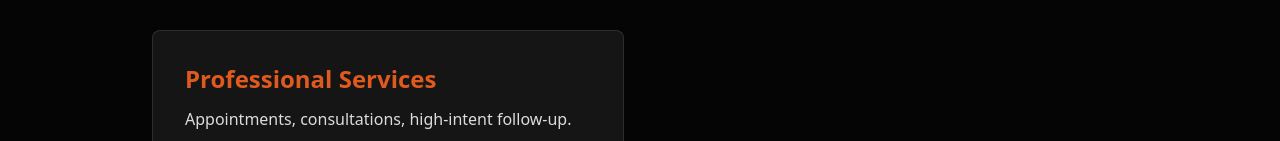
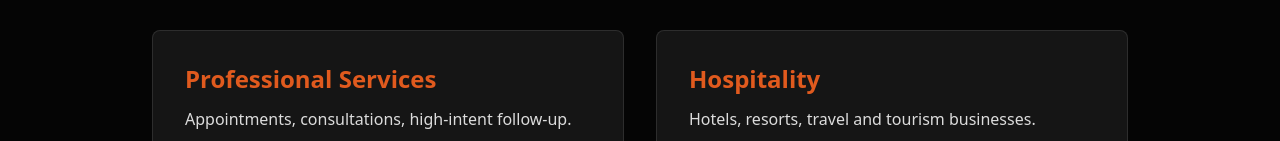
Before and after one commit to MrOrangeUS/orangehat-marketing, a Next.js app: page /industry in a window 1280 px wide. Shown: the part 811-952 px from the top of the page. Built offline with nearby package versions, Linux system fonts and the light colour scheme; no server answers.

Commit message:
Add Hospitality industry and hardcode CTA URL

```diff
--- a/app/industry/page.tsx
+++ b/app/industry/page.tsx
@@ -4,8 +4,8 @@ import Link from "next/link";
 import MatrixRain from "../../components/MatrixRain";
 
 const CTA_URL =
-  process.env.NEXT_PUBLIC_BOOK_URL ||
-  "https://api.leadconnectorhq.com/widget/booking/CPADDn4nnIu2we1sni9z";
+
+   "https://api.leadconnectorhq.com/widget/booking/CPADDn4nnIu2we1sni9z";
 
 const industries = [
   { name: "Construction & Trades", desc: "General contractors, remodels, concrete, field crews." },
@@ -13,6 +13,8 @@ const industries = [
   { name: "Roofing", desc: "Storm work, residential/commercial roofing, inspection-first sales." },
   { name: "HVAC", desc: "Service calls, installs, maintenance plans, high-volume inbound." },
   { name: "Professional Services", desc: "Appointments, consultations, high-intent follow-up." },
+    { name: "Hospitality", desc: "Hotels, resorts, travel and tourism businesses." },
+
 ];
 
 export default function IndustriesPage() {
```
